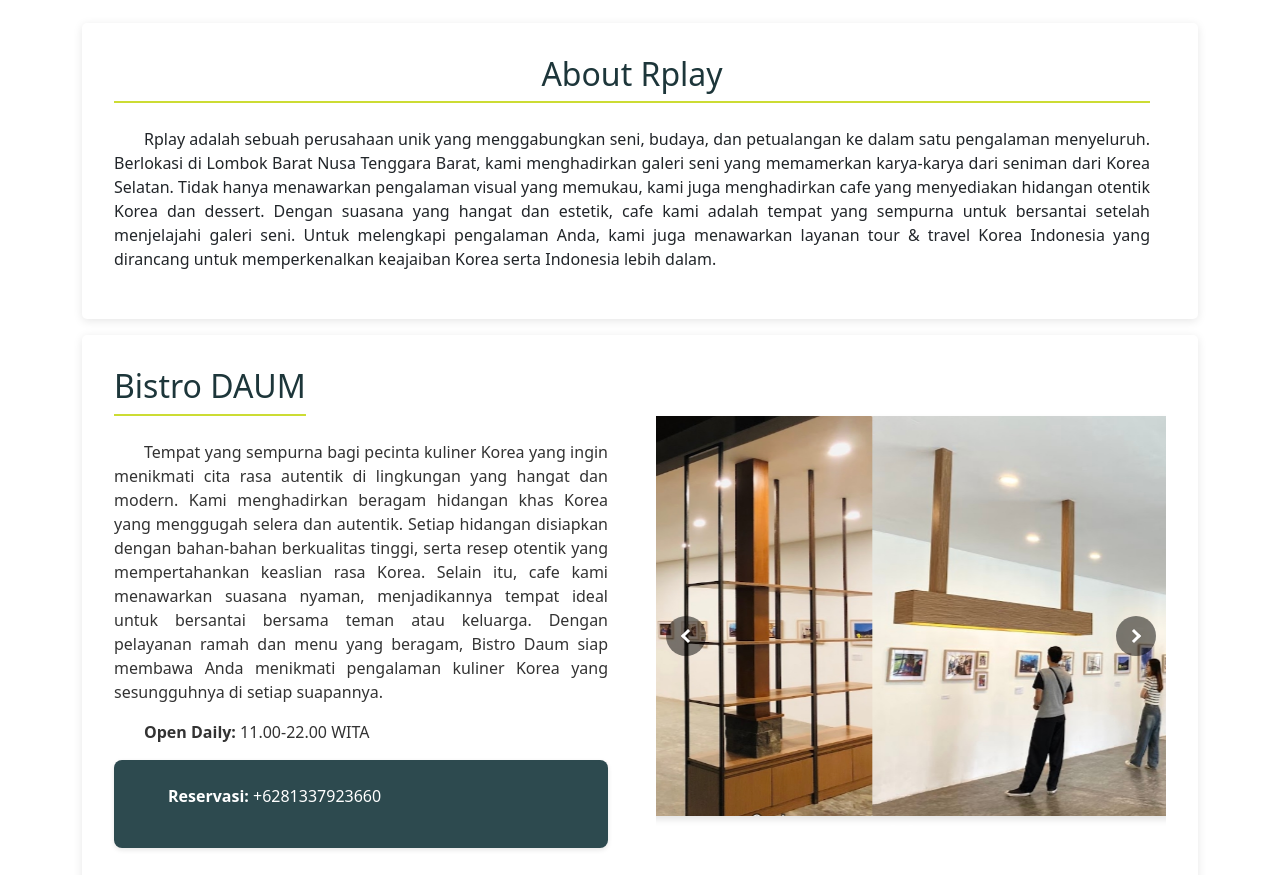
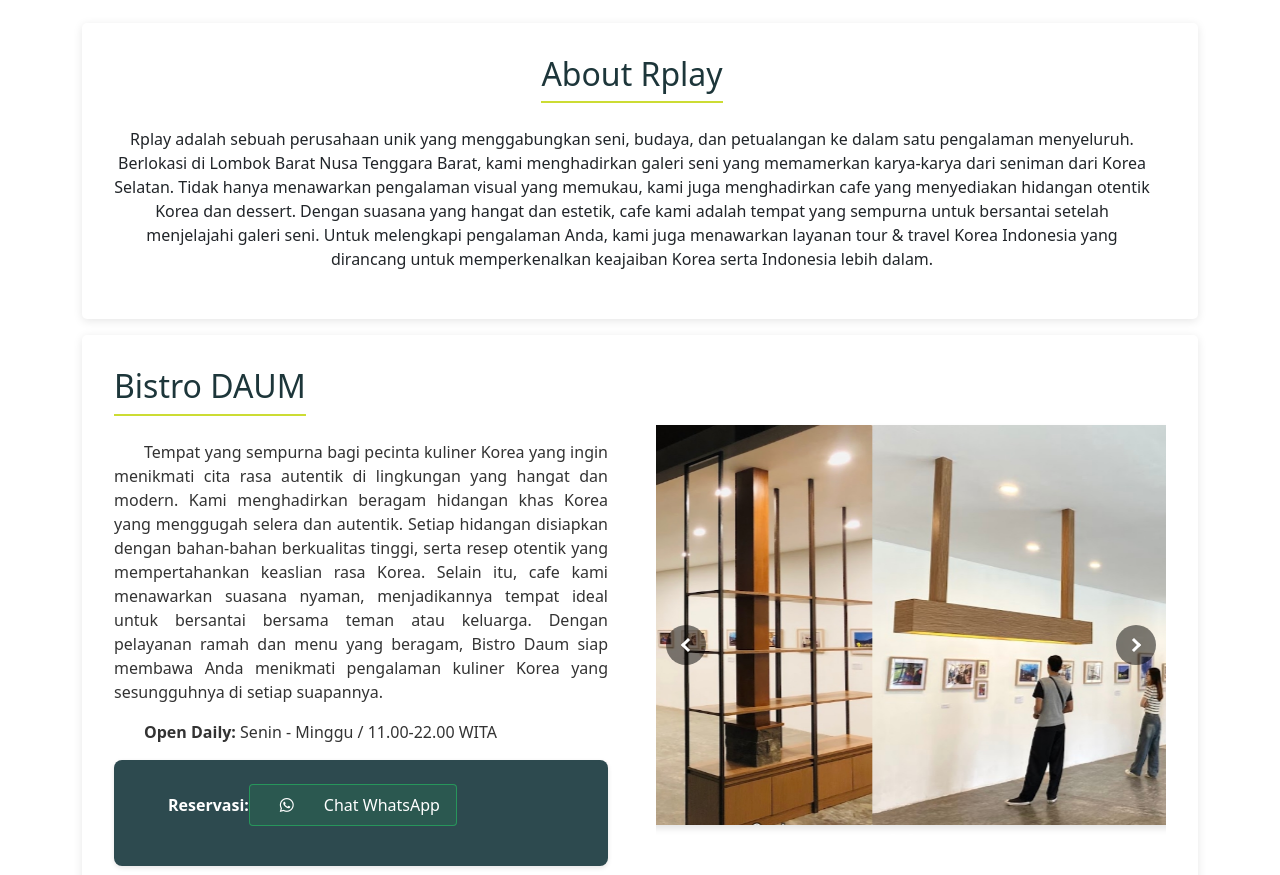
Before and after one commit to saihul03/rplay, a plain HTML site: page index.html in a window 1280 px wide. Shown: the part 537-1412 px from the top of the page. Drawn offline with nearby package versions, Linux system fonts and the light colour scheme; a script that the page names is missing.

Commit message:
perubahan rata tengah dan langsung ke wa

```diff
--- a/css/style.css
+++ b/css/style.css
@@ -27,15 +27,27 @@ body {
     background-position: 50% 50%;
     background-repeat: no-repeat; /* Mencegah gambar diulang */
 }
-h1, h2, h3, h4, h5, h6,{
+h1, h3, h4, h5, h6,{
     font-family: 'Montserrat', sans-serif;
     font-weight: 600;
     color: var(--primary-dark);
     line-height: 1.9;
 }
+.content-begin .text-content h2.centered {
+    text-align: center;
+    width: auto;
+    margin: 0 auto;
+    display: table;  /* Menggunakan display: table agar lebar mengikuti konten */
+    margin-bottom: 1.5rem;
+}
+
+/* Hapus atau modifikasi class .centered yang lama */
 .centered {
-    width: 100%;
-    text-align: center; /* Mengatur teks menjadi center */
+    text-align: center;
+}
+.about-description {
+    text-align: center !important;  /* Menggunakan !important untuk memastikan override style default */
+    text-indent: 0 !important;      /* Menghilangkan text-indent untuk paragraf ini */
 }
 .container {
     width: 100%;
@@ -73,11 +85,33 @@ header {
     gap: 1rem;
 }
 
+/* Versi minimalis */
+.whatsapp-link {
+    color: var(--text-light);
+    text-decoration: none;
+    padding-top: 8px;
+    padding-right: 16px;
+    padding-bottom: 8px;
+    padding-left: 0px;
+    border-radius: 4px;
+    display: inline-flex;
+    align-items: center;
+    /* gap: 6px; */
+    transition: all 0.3s ease;
+    background-color: rgba(37, 211, 102, 0.1);
+    border: 1px solid rgba(37, 211, 102, 0.5);
+}
+
+.whatsapp-link:hover {
+    background-color: rgba(37, 211, 102, 0.2);
+    border-color: #25D366;
+}
+
 .logo {
     width: 45px;
     height: 45px;
     background-color: white;
-    border-radius: 60%;
+    border-radius: 50%;
     padding: 0.1px;
 }
 
--- a/index.html
+++ b/index.html
@@ -5,6 +5,7 @@
     <meta name="viewport" content="width=device-width, initial-scale=1.0">
     <title>RPLAY GROUP - We Play Revolutions</title>
     <link type="text/css" href="css/style.css" rel="stylesheet">
+    <link rel="stylesheet" href="https://cdnjs.cloudflare.com/ajax/libs/font-awesome/6.0.0/css/all.min.css">
     <link href="https://cdn.jsdelivr.net/npm/bootstrap@5.3.3/dist/css/bootstrap.min.css" rel="stylesheet">
     <link href="https://fonts.googleapis.com/css2?family=Poppins:wght@300;400;600&display=swap" rel="stylesheet">
     <link rel="stylesheet" href="https://cdnjs.cloudflare.com/ajax/libs/tiny-slider/2.9.4/tiny-slider.css">
@@ -50,7 +51,7 @@
             <div class="content-begin">
                 <div class="text-content">
                     <h2 class="centered">About Rplay</h2>
-                    <p>Rplay adalah sebuah perusahaan unik yang menggabungkan seni, budaya, dan petualangan ke dalam satu pengalaman menyeluruh. Berlokasi di Lombok Barat Nusa Tenggara Barat, kami menghadirkan galeri seni yang memamerkan karya-karya dari seniman dari Korea Selatan. Tidak hanya menawarkan pengalaman visual yang memukau, kami juga menghadirkan cafe yang menyediakan hidangan otentik Korea dan dessert. Dengan suasana yang hangat dan estetik, cafe kami adalah tempat yang sempurna untuk bersantai setelah menjelajahi galeri seni. Untuk melengkapi pengalaman Anda, kami juga menawarkan layanan tour & travel Korea Indonesia yang dirancang untuk memperkenalkan keajaiban Korea serta Indonesia lebih dalam.</p>
+                    <p class="about-description">Rplay adalah sebuah perusahaan unik yang menggabungkan seni, budaya, dan petualangan ke dalam satu pengalaman menyeluruh. Berlokasi di Lombok Barat Nusa Tenggara Barat, kami menghadirkan galeri seni yang memamerkan karya-karya dari seniman dari Korea Selatan. Tidak hanya menawarkan pengalaman visual yang memukau, kami juga menghadirkan cafe yang menyediakan hidangan otentik Korea dan dessert. Dengan suasana yang hangat dan estetik, cafe kami adalah tempat yang sempurna untuk bersantai setelah menjelajahi galeri seni. Untuk melengkapi pengalaman Anda, kami juga menawarkan layanan tour & travel Korea Indonesia yang dirancang untuk memperkenalkan keajaiban Korea serta Indonesia lebih dalam.</p>
                 </div>
             </div>
         </section>
@@ -60,9 +61,10 @@
                 <div class="text-content">
                     <h2>Bistro DAUM</h2>
                     <p>Tempat yang sempurna bagi pecinta kuliner Korea yang ingin menikmati cita rasa autentik di lingkungan yang hangat dan modern. Kami menghadirkan beragam hidangan khas Korea yang menggugah selera dan autentik. Setiap hidangan disiapkan dengan bahan-bahan berkualitas tinggi, serta resep otentik yang mempertahankan keaslian rasa Korea. Selain itu, cafe kami menawarkan suasana nyaman, menjadikannya tempat ideal untuk bersantai bersama teman atau keluarga. Dengan pelayanan ramah dan menu yang beragam, Bistro Daum siap membawa Anda menikmati pengalaman kuliner Korea yang sesungguhnya di setiap suapannya.</p>
-                    <p><strong>Open Daily:</strong> 11.00-22.00 WITA</p>
+                    <p><strong>Open Daily:</strong> Senin - Minggu / 11.00-22.00 WITA</p>
                     <div class="contact-info">
-                        <p><strong>Reservasi: </strong>+6281337923660</p>
+                        <p><strong>Reservasi:</strong><a href="https://wa.me/6281337923660?text=Halo,%20saya%20ingin%20reservasi" target="_blank" class="whatsapp-link">
+                            <i class="fab fa-whatsapp"></i>  Chat WhatsApp   </a></p>
                     </div>
                 </div>
                 <div class="slider-container bistro-slider">
@@ -89,7 +91,10 @@
                         Di Space Eum, pengunjung dapat menikmati beragam genre seni mulai dari lukisan abstrak, realisme, hingga ekspresi, yang semuanya diciptakan oleh seniman-seniman profesional. Dengan suasana yang elegan dan estetik, galeri seni kami bertujuan menjadi ruang inspiratif bagi para pencinta seni,</p>
                     <p><strong>Jam Kunjungan:</strong> Selasa-Minggu / Pukul 11:00 - 22:00 WITA</p>
                     <div class="contact-info">
-                        <p><strong>Reservasi: </strong> +6281337923660</p>
+                        <p><strong>Reservasi:</strong>
+                            <a href="https://wa.me/6281337923660?text=Halo,%20saya%20ingin%20reservasi" target="_blank" class="whatsapp-link">
+                            <i class="fab fa-whatsapp"></i>  Chat WhatsApp  </a>
+                        </p>
                     </div>
                 </div>
             </div>
```
